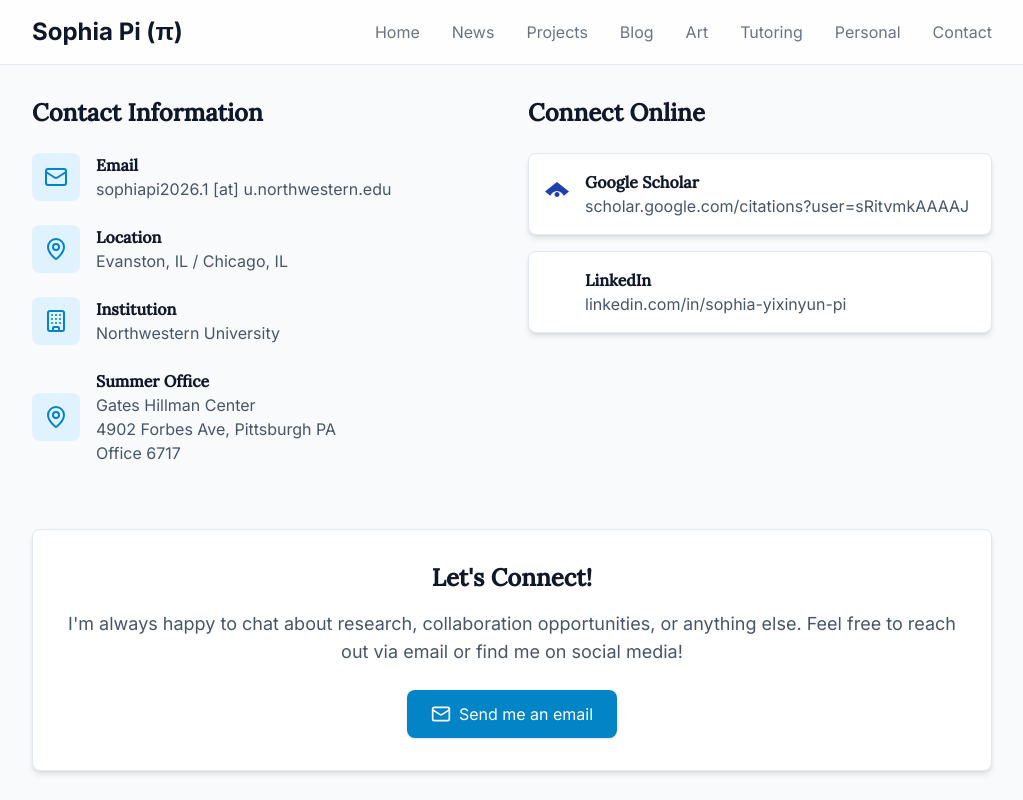
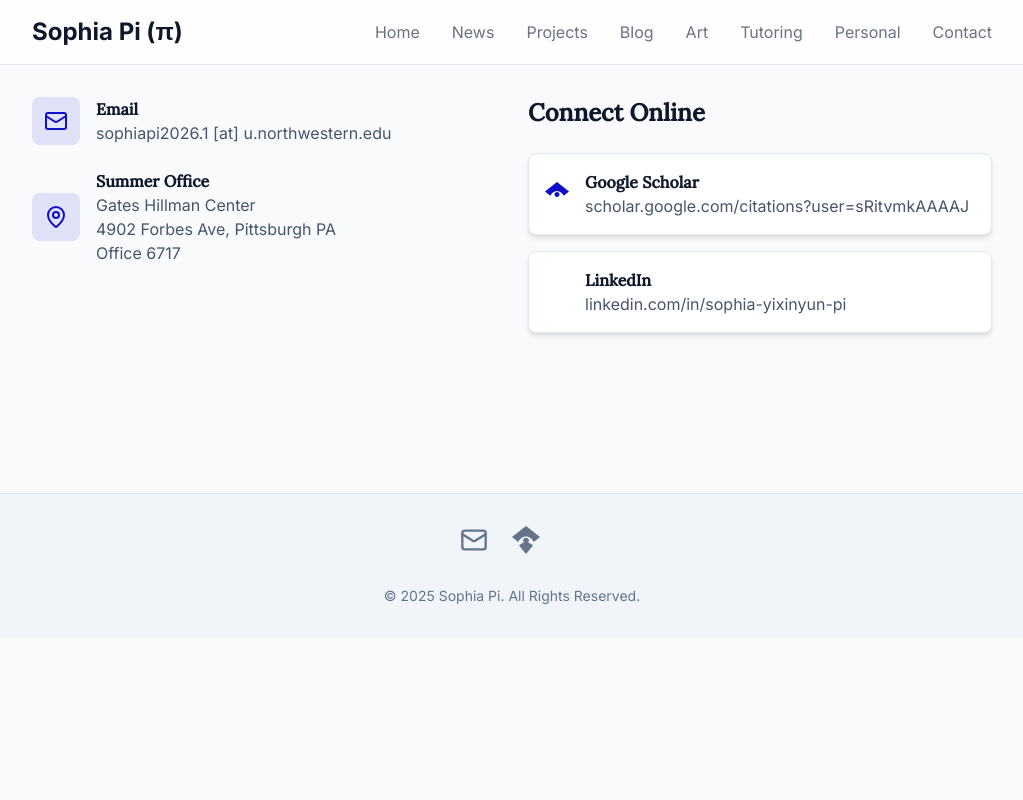
Before and after one commit to hemlock-pi/hemlock-pi.github.io, a plain HTML site: page contact.html in a window 1280 px wide. Shown: the top 800 px of the page, without its empty margins (128-1151 px from the left). Drawn offline with nearby package versions, Linux system fonts and the light colour scheme.

Commit message:
minor color update

```diff
--- a/contact.html
+++ b/contact.html
@@ -30,18 +30,18 @@
         <section class="mb-16">
             <div class="grid grid-cols-1 md:grid-cols-2 gap-8">
                 <div>
-                    <h2 class="text-2xl font-bold text-slate-900 mb-6">Contact Information</h2>
+                    <!-- <h2 class="text-2xl font-bold text-slate-900 mb-6">Contact Information</h2> -->
                     <div class="space-y-6">
                         <div class="flex items-center">
-                            <div class="w-12 h-12 bg-sky-100 rounded-lg flex items-center justify-center mr-4">
-                                <i data-lucide="mail" class="w-6 h-6 text-sky-600"></i>
+                            <div class="w-12 h-12 bg-[#100dc9]/10 rounded-lg flex items-center justify-center mr-4">
+                                <i data-lucide="mail" class="w-6 h-6 text-[#100dc9]"></i>
                             </div>
                             <div>
                                 <h3 class="font-semibold text-slate-900">Email</h3>
                                 <p class="text-slate-600">sophiapi2026.1 [at] u.northwestern.edu</p>
                             </div>
                         </div>
-                        <div class="flex items-center">
+                        <!-- <div class="flex items-center">
                             <div class="w-12 h-12 bg-sky-100 rounded-lg flex items-center justify-center mr-4">
                                 <i data-lucide="map-pin" class="w-6 h-6 text-sky-600"></i>
                             </div>
@@ -58,10 +58,10 @@
                                 <h3 class="font-semibold text-slate-900">Institution</h3>
                                 <p class="text-slate-600">Northwestern University</p>
                             </div>
-                        </div>
+                        </div> -->
                         <div class="flex items-center">
-                            <div class="w-12 h-12 bg-sky-100 rounded-lg flex items-center justify-center mr-4">
-                                <i data-lucide="map-pin" class="w-6 h-6 text-sky-600"></i>
+                            <div class="w-12 h-12 bg-[#100dc9]/10 rounded-lg flex items-center justify-center mr-4">
+                                <i data-lucide="map-pin" class="w-6 h-6 text-[#100dc9]"></i>
                             </div>
                             <div>
                                 <h3 class="font-semibold text-slate-900">Summer Office</h3>
@@ -74,7 +74,7 @@
                     <h2 class="text-2xl font-bold text-slate-900 mb-6">Connect Online</h2>
                     <div class="space-y-4">
                         <a href="https://scholar.google.com/citations?user=sRitvmkAAAAJ&hl=en" target="_blank" rel="noopener noreferrer" class="flex items-center p-4 bg-white rounded-lg shadow-md border border-slate-200 hover:shadow-lg transition-shadow">
-                            <svg class="w-6 h-6 text-blue-800 mr-4" fill="currentColor" viewBox="0 0 24 24">
+                            <svg class="w-6 h-6 text-[#100dc9] mr-4" fill="currentColor" viewBox="0 0 24 24">
                                 <path d="M5.242 13.769L0 9.5L12 0l12 9.5l-5.242 4.269C17.548 11.249 14.978 9 12 9s-5.548 2.249-6.758 4.769zM12 10c-1.381 0-2.5 1.119-2.5 2.5s1.119 2.5 2.5 2.5s2.5-1.119 2.5-2.5s-1.119-2.5-2.5-2.5zM12 15a2 2 0 100-4 2 2 0 000 4z"/>
                             </svg>
                             <div>
@@ -83,7 +83,7 @@
                             </div>
                         </a>
                         <a href="https://www.linkedin.com/in/sophia-yixinyun-pi/" target="_blank" rel="noopener noreferrer" class="flex items-center p-4 bg-white rounded-lg shadow-md border border-slate-200 hover:shadow-lg transition-shadow">
-                            <i data-lucide="linkedin" class="w-6 h-6 text-blue-600 mr-4"></i>
+                            <i data-lucide="linkedin" class="w-6 h-6 text-[#100dc9] mr-4"></i>
                             <div>
                                 <h3 class="font-semibold text-slate-900">LinkedIn</h3>
                                 <p class="text-slate-600">linkedin.com/in/sophia-yixinyun-pi</p>
@@ -95,7 +95,7 @@
         </section>
 
         <!-- Get in Touch Blurb -->
-        <section class="mb-16">
+        <!-- <section class="mb-16">
             <div class="bg-white rounded-lg shadow-md border border-slate-200 p-8 text-center">
                 <h2 class="text-2xl font-bold text-slate-900 mb-4">Let's Connect!</h2>
                 <p class="text-lg text-slate-600 mb-6">I'm always happy to chat about research, collaboration opportunities, or anything else. Feel free to reach out via email or find me on social media!</p>
@@ -104,7 +104,7 @@
                     Send me an email
                 </a>
             </div>
-        </section>
+        </section> -->
     </main>
 
     <!-- Footer -->
```
